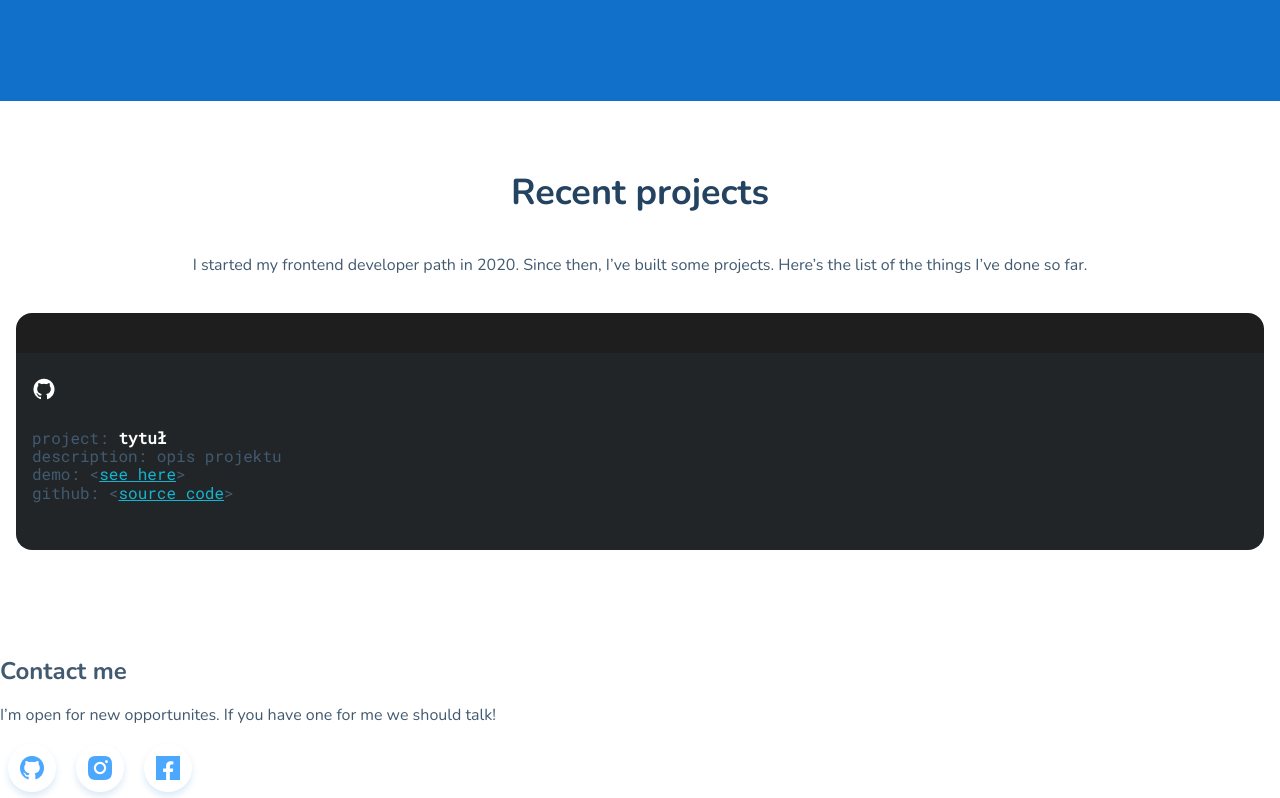
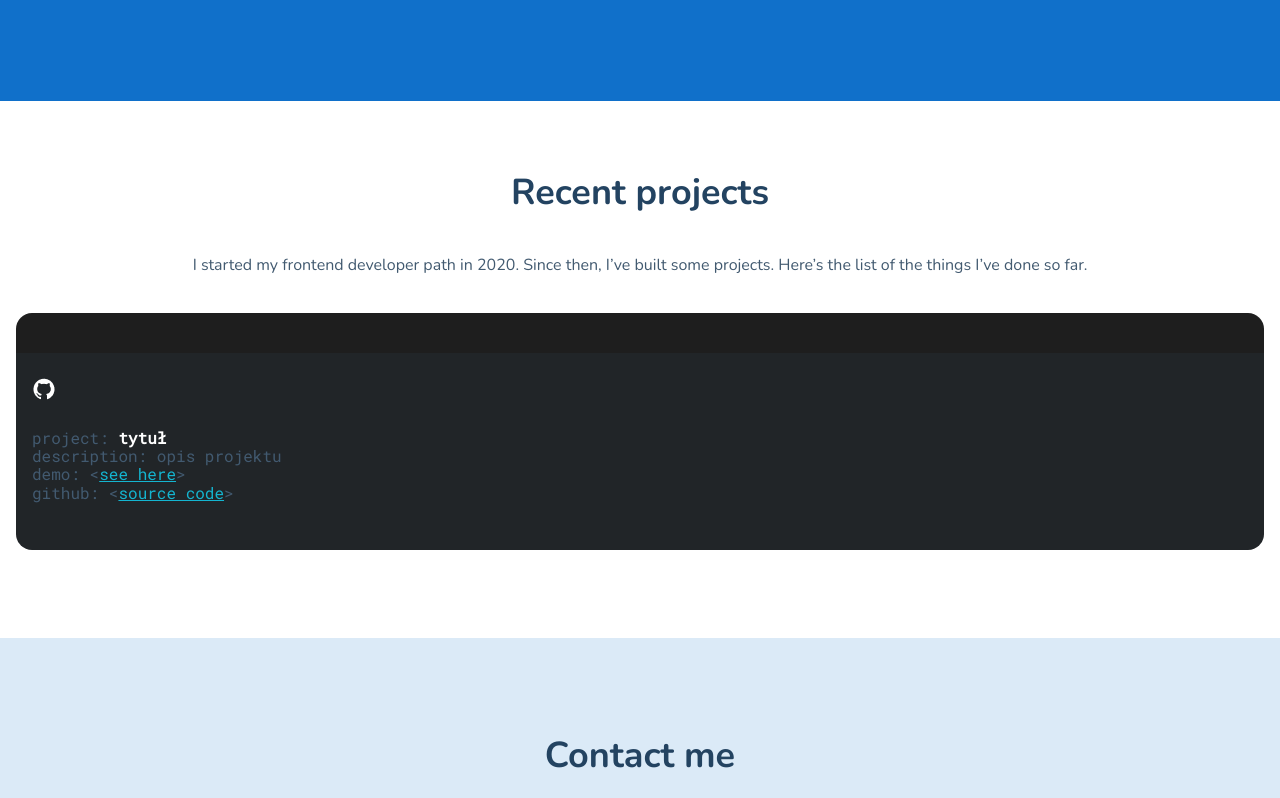
Before and after one commit to skalutki/portfolio, a website built with webpack: page src/pages/index.html in a window 1280 px wide. Shown: the part 2002-2800 px from the top of the page. Built offline with nearby package versions, Linux system fonts and the light colour scheme.

Commit message:
add text-align center to about me description & section contact on mobile leyout is done

```diff
--- a/src/pages/index.html
+++ b/src/pages/index.html
@@ -237,10 +237,16 @@
       <footer class="contact" id="contact">
         <h2 class="contact__title">Contact me</h2>
         <p class="contact__description">I’m open for new opportunites. If you have one for me we should talk!</p>
-        <span>
-          <img src="../assets/icons/Github_icon.png" class="contact__icon" />
-          <img src="../assets/icons/Instagram_icon.png" class="contact__icon" />
-          <img src="../assets/icons/Facebook_icon.png" class="contact__icon" />
+        <span class="contact__icons">
+          <a href="#" class="contact__link"
+            ><img src="../assets/icons/Github_icon.png" class="contact__icon contact__icon-github" alt="Github icon."
+          /></a>
+          <a href="#" class="contact__link"
+            ><img src="../assets/icons/Instagram_icon.png" class="contact__icon contact__icon-instagram" alt="Instagram icon."
+          /></a>
+          <a href="#" class="contact__link"
+            ><img src="../assets/icons/Facebook_icon.png" class="contact__icon contact__icon-facebook" alt="Facebook icon."
+          /></a>
         </span>
         <div class="position-mail">
           <a href="mailto:karolskalinski@gmail.com?subject=From_portfolio_on_github" class="contact__mail mail">karolskalinski@gmail.com</a>
--- a/src/scss/modules/about-me.scss
+++ b/src/scss/modules/about-me.scss
@@ -25,6 +25,7 @@
   &__description {
     font-size: 16px;
     line-height: 32px;
+    text-align: center;
     &--id {
       text-decoration: none;
       color: $blue;
--- a/src/scss/modules/contact.scss
+++ b/src/scss/modules/contact.scss
@@ -0,0 +1,35 @@
+.contact {
+  background-color: $BlueLight;
+  padding: 64px 16px 88px;
+  &__title {
+    color: $textDark;
+    font-weight: 700;
+    font-size: 36px;
+    line-height: 48px;
+    text-align: center;
+    margin-bottom: 32px;
+  }
+  &__description {
+    color: $text;
+    font-weight: 300;
+    font-size: 16px;
+    line-height: 32px;
+    text-align: center;
+    margin: 0 0 56px;
+  }
+  &__icons {
+    display: flex;
+    justify-content: center;
+    align-items: center;
+    margin-bottom: 64px;
+  }
+  &__icon {
+    width: 48px;
+    height: 48px;
+    padding: 0 12px;
+  }
+  &__link {
+    width: 72px;
+    height: 48px;
+  }
+}
```
